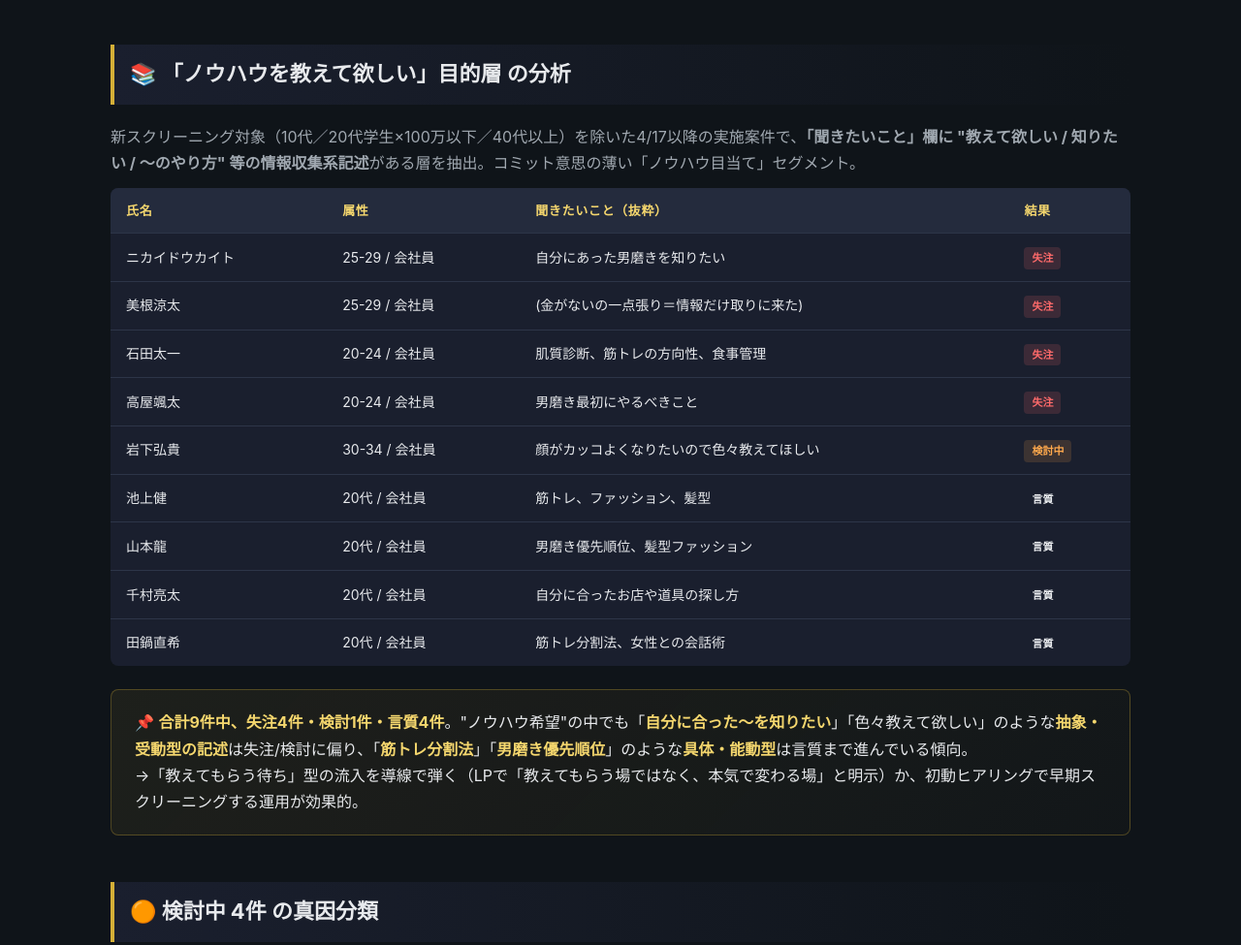
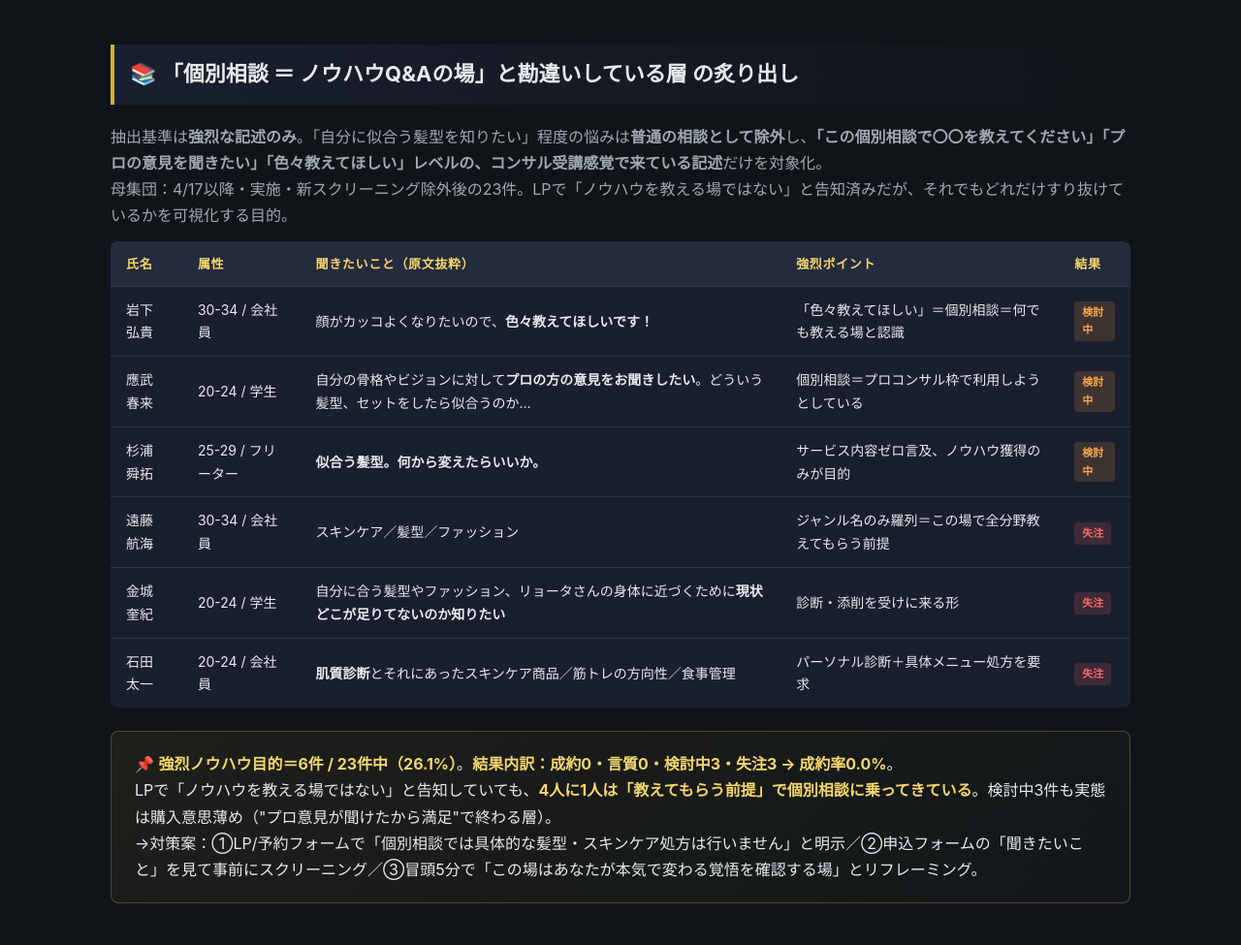
Before and after one commit to OPT-IN-1/mensrise-report, a plain HTML site: page index.html in a window 1280 px wide. Shown: the part 5788-6763 px from the top of the page at 97% size. Drawn offline with Linux system fonts and the light colour scheme.

Commit message:
Tighten knowhow-seeker definition to strong-explicit cases only

```diff
--- a/index.html
+++ b/index.html
@@ -508,27 +508,58 @@
 
 <!-- ============= ノウハウ目的セグメント ============= -->
 <section>
-  <h2>📚 「ノウハウを教えて欲しい」目的層 の分析</h2>
-  <p style="color:#a0a8b0">新スクリーニング対象（10代／20代学生×100万以下／40代以上）を除いた4/17以降の実施案件で、<strong>「聞きたいこと」欄に "教えて欲しい / 知りたい / 〜のやり方" 等の情報収集系記述</strong>がある層を抽出。コミット意思の薄い「ノウハウ目当て」セグメント。</p>
+  <h2>📚 「個別相談 ＝ ノウハウQ&Aの場」と勘違いしている層 の炙り出し</h2>
+  <p style="color:#a0a8b0">
+    抽出基準は<strong>強烈な記述のみ</strong>。「自分に似合う髪型を知りたい」程度の悩みは<strong>普通の相談として除外</strong>し、<strong>「この個別相談で〇〇を教えてください」「プロの意見を聞きたい」「色々教えてほしい」レベルの、コンサル受講感覚で来ている記述</strong>だけを対象化。<br>
+    母集団：4/17以降・実施・新スクリーニング除外後の23件。LPで「ノウハウを教える場ではない」と告知済みだが、それでもどれだけすり抜けているかを可視化する目的。
+  </p>
 
   <table>
-    <thead><tr><th>氏名</th><th>属性</th><th>聞きたいこと（抜粋）</th><th>結果</th></tr></thead>
+    <thead><tr><th>氏名</th><th>属性</th><th>聞きたいこと（原文抜粋）</th><th>強烈ポイント</th><th>結果</th></tr></thead>
     <tbody>
-      <tr><td>ニカイドウカイト</td><td>25-29 / 会社員</td><td>自分にあった男磨きを知りたい</td><td><span class="badge danger">失注</span></td></tr>
-      <tr><td>美根涼太</td><td>25-29 / 会社員</td><td>(金がないの一点張り＝情報だけ取りに来た)</td><td><span class="badge danger">失注</span></td></tr>
-      <tr><td>石田太一</td><td>20-24 / 会社員</td><td>肌質診断、筋トレの方向性、食事管理</td><td><span class="badge danger">失注</span></td></tr>
-      <tr><td>高屋颯太</td><td>20-24 / 会社員</td><td>男磨き最初にやるべきこと</td><td><span class="badge danger">失注</span></td></tr>
-      <tr><td>岩下弘貴</td><td>30-34 / 会社員</td><td>顔がカッコよくなりたいので色々教えてほしい</td><td><span class="badge warn">検討中</span></td></tr>
-      <tr><td>池上健</td><td>20代 / 会社員</td><td>筋トレ、ファッション、髪型</td><td><span class="badge ok">言質</span></td></tr>
-      <tr><td>山本龍</td><td>20代 / 会社員</td><td>男磨き優先順位、髪型ファッション</td><td><span class="badge ok">言質</span></td></tr>
-      <tr><td>千村亮太</td><td>20代 / 会社員</td><td>自分に合ったお店や道具の探し方</td><td><span class="badge ok">言質</span></td></tr>
-      <tr><td>田鍋直希</td><td>20代 / 会社員</td><td>筋トレ分割法、女性との会話術</td><td><span class="badge ok">言質</span></td></tr>
+      <tr>
+        <td>岩下弘貴</td><td>30-34 / 会社員</td>
+        <td>顔がカッコよくなりたいので、<strong>色々教えてほしいです！</strong></td>
+        <td>「色々教えてほしい」＝個別相談＝何でも教える場と認識</td>
+        <td><span class="badge warn">検討中</span></td>
+      </tr>
+      <tr>
+        <td>應武春来</td><td>20-24 / 学生</td>
+        <td>自分の骨格やビジョンに対して<strong>プロの方の意見をお聞きしたい</strong>。どういう髪型、セットをしたら似合うのか…</td>
+        <td>個別相談＝プロコンサル枠で利用しようとしている</td>
+        <td><span class="badge warn">検討中</span></td>
+      </tr>
+      <tr>
+        <td>杉浦舜拓</td><td>25-29 / フリーター</td>
+        <td><strong>似合う髪型。何から変えたらいいか。</strong></td>
+        <td>サービス内容ゼロ言及、ノウハウ獲得のみが目的</td>
+        <td><span class="badge warn">検討中</span></td>
+      </tr>
+      <tr>
+        <td>遠藤航海</td><td>30-34 / 会社員</td>
+        <td>スキンケア／髪型／ファッション</td>
+        <td>ジャンル名のみ羅列＝この場で全分野教えてもらう前提</td>
+        <td><span class="badge danger">失注</span></td>
+      </tr>
+      <tr>
+        <td>金城奎紀</td><td>20-24 / 学生</td>
+        <td>自分に合う髪型やファッション、リョータさんの身体に近づくために<strong>現状どこが足りてないのか知りたい</strong></td>
+        <td>診断・添削を受けに来る形</td>
+        <td><span class="badge danger">失注</span></td>
+      </tr>
+      <tr>
+        <td>石田太一</td><td>20-24 / 会社員</td>
+        <td><strong>肌質診断</strong>とそれにあったスキンケア商品／筋トレの方向性／食事管理</td>
+        <td>パーソナル診断＋具体メニュー処方を要求</td>
+        <td><span class="badge danger">失注</span></td>
+      </tr>
     </tbody>
   </table>
 
   <div class="highlight">
-    📌 <strong>合計9件中、失注4件・検討1件・言質4件</strong>。"ノウハウ希望"の中でも「<strong>自分に合った〜を知りたい</strong>」「色々教えて欲しい」のような<strong>抽象・受動型の記述</strong>は失注/検討に偏り、「<strong>筋トレ分割法</strong>」「<strong>男磨き優先順位</strong>」のような<strong>具体・能動型</strong>は言質まで進んでいる傾向。<br>
-    →「教えてもらう待ち」型の流入を導線で弾く（LPで「教えてもらう場ではなく、本気で変わる場」と明示）か、初動ヒアリングで早期スクリーニングする運用が効果的。
+    📌 <strong>強烈ノウハウ目的＝6件 / 23件中（26.1%）</strong>。<strong>結果内訳：成約0・言質0・検討中3・失注3 → 成約率0.0%</strong>。<br>
+    LPで「ノウハウを教える場ではない」と告知していても、<strong>4人に1人は「教えてもらう前提」で個別相談に乗ってきている</strong>。検討中3件も実態は購入意思薄め（"プロ意見が聞けたから満足"で終わる層）。<br>
+    →対策案：①LP/予約フォームで「個別相談では具体的な髪型・スキンケア処方は行いません」と明示／②申込フォームの「聞きたいこと」を見て事前にスクリーニング／③冒頭5分で「この場はあなたが本気で変わる覚悟を確認する場」とリフレーミング。
   </div>
 </section>
 
```
